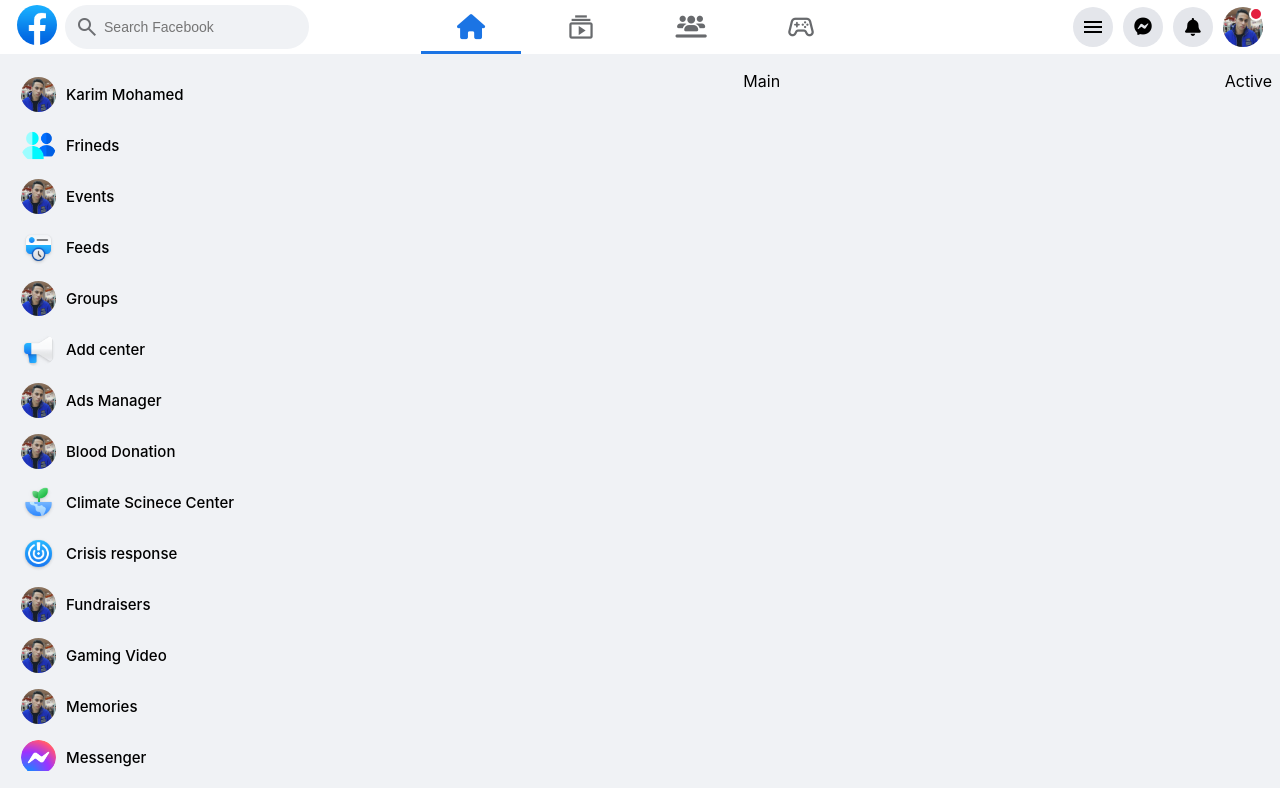
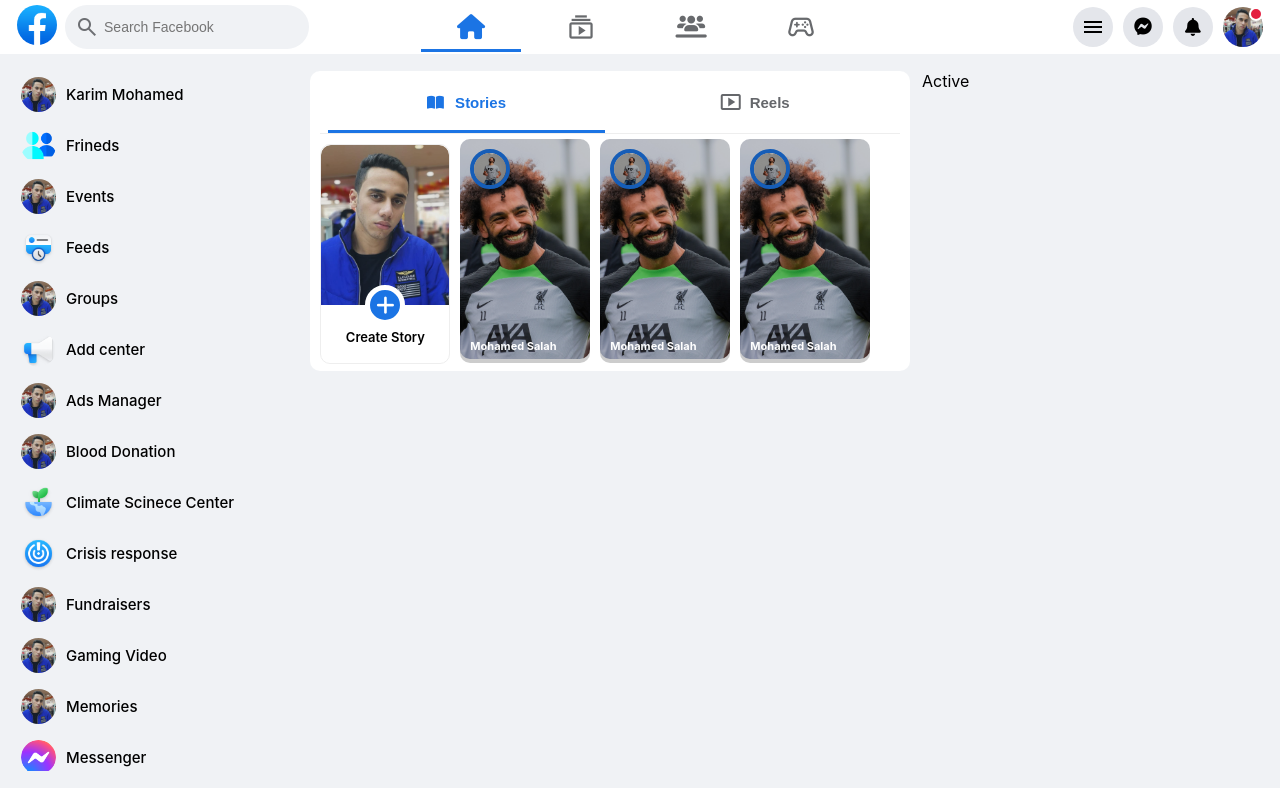
Before and after one commit to karimzz/facebook-clone2023, a React (Create React App) app: page / in a window 1280 px wide. Built offline with nearby package versions, Linux system fonts and the light colour scheme.

Commit message:
Story Done

```diff
--- /dev/null
+++ b/src/Component/Home/StoryComponent.js
@@ -0,0 +1,61 @@
+import React from 'react'
+import profilePic from './../../Image/profile.jpg' ;
+import MohamedSalahPic from "./../../Image/mohamedPost.jpg" ;
+import "./../../Page/Home/homePage.css"
+import mohamedPic from "./../../Image/mohamedProfile.jpg" ;
+
+const StoryComponent = () => {
+    return (
+        <div className='story'>
+            <div className='type'>
+                <button className='active'> <i className="fa-solid fa-book-open" style={{marginRight : "7px"}}></i> Stories</button>
+                <button style={{display : 'flex' , alignItems :"center" , justifyContent : 'center'}} > <span className="material-symbols-outlined" style={{marginRight :"7px"}} >smart_display</span> Reels</button>
+            </div>
+
+            <div className='stories'>
+                <div className='default-card'>
+                    <div className='image'>
+                        <img alt='story' src={profilePic} />
+                        <span className='x-icon'><i class="fa-solid fa-plus"></i></span>
+                    </div>
+                    <div className='text'>
+                        Create Story
+                    </div>
+                </div>
+
+                <div className='card' >
+                    <div clasName="image" style={{position :"relative"}}>
+                        <img alt='prof' className='story-profile' loading='lazy' src={mohamedPic} />
+                        <div className="over"></div>
+                        <h4 className='story-name'>Mohamed Salah</h4>
+                        <img alt='story' className='photo-story' loading='lazy' src={MohamedSalahPic} />
+                    </div>
+                </div>
+
+                <div className='card' >
+                    <div clasName="image" style={{position :"relative"}}>
+                        <img alt='prof' className='story-profile' loading='lazy' src={mohamedPic} />
+                        <div className="over"></div>
+                        <h4 className='story-name'>Mohamed Salah</h4>
+                        <img alt='story' className='photo-story' loading='lazy' src={MohamedSalahPic} />
+                    </div>
+                </div>
+
+                <div className='card' >
+                    <div clasName="image" style={{position :"relative"}}>
+                        <img alt='prof' className='story-profile' loading='lazy' src={mohamedPic} />
+                        <div className="over"></div>
+                        <h4 className='story-name'>Mohamed Salah</h4>
+                        <img alt='story' className='photo-story' loading='lazy' src={MohamedSalahPic} />
+                    </div>
+                </div>
+
+
+
+            </div>
+
+        </div>
+    )
+}
+
+export default StoryComponent
--- a/src/Component/Utility/utility.css
+++ b/src/Component/Utility/utility.css
@@ -9,6 +9,7 @@
 max-width: 100%;
 position: sticky;
 top: 0;
+z-index: 100;
 }
 
 .search{
--- a/src/Page/Home/HomePage.js
+++ b/src/Page/Home/HomePage.js
@@ -1,7 +1,7 @@
 import React from 'react' ;
 import "./homePage.css" ;
-import profilePic  from "../../Image/profile.jpg" ;
 import AsideComponent from '../../Component/Home/AsideComponent';
+import StoryComponent from '../../Component/Home/StoryComponent';
 
 
 const HomePage = () => {
@@ -10,11 +10,11 @@
 
         <AsideComponent />
 
-        <main>
-            Main
+        <main className='main-content'>
+            <StoryComponent />
         </main>
 
-        <section className='sponser'>
+        <section className='sponser' style={{width : "350px"}}>
             Active
         </section>
 
--- a/src/Page/Home/homePage.css
+++ b/src/Page/Home/homePage.css
@@ -124,3 +124,206 @@
     color: #7a7c80 !important;
 }
 /* End For Aside  */
+
+
+
+/* Start Main Content  */
+
+.main-content{
+    width:600px;
+}
+
+.main-content .story{
+background-color: white;
+border-radius: 10px;
+width: 100%;
+height: 300px;
+
+}
+
+.main-content .story .type{
+    display: flex;
+    justify-content: space-between;
+    padding: 4px 8px ;
+    border-bottom: 1px solid #EEE;
+}
+
+.main-content .story .type button{
+    width: 49%;
+    background-color: transparent;
+    border-radius: 10px;
+    color: #65676b;
+    padding: 15px 0px;
+    font-size: 15px;
+    font-weight: bold;
+    border: none;
+    align-items: center;
+    transition: .4s;
+}
+
+.main-content .story .type button:hover
+{
+    background-color: var(--hover-color);
+}
+
+.active{
+    color: #1b74e4 !important;
+    position: relative;
+
+}
+
+.active::after{
+    content: '' ;
+    position: absolute;
+    width: 100%;
+    height: 3px ;
+    background-color: #1b74e4;
+    top: 101%;
+    right: 0;
+}
+
+.active:hover{
+    background-color: transparent !important;
+}
+
+.story .default-card{
+    width: 130px;
+    height: 220px;
+    border-radius: 10px;
+    margin-top: 10px;
+    border: 1px solid #EEE;
+    overflow: hidden;
+    margin-right: 10px;
+
+}
+.story{
+    padding: 0 10px;
+}
+
+
+.story .default-card .image{
+    position: relative;
+
+}
+
+
+.story .default-card .image .x-icon{
+    position: absolute;
+    background-color: #1b74e4;
+    width: 40px;
+    height: 40px;
+    font-weight: 100;
+    border: 5px solid white;
+    border-radius: 50%;
+    z-index: 500;
+    transform: translateX(50%);
+    bottom: -16px;
+    right: 50% ;
+
+    font-size: 21px;
+    color: white;
+    display: flex;
+    justify-content: center;
+    align-items: center;
+}
+
+
+.story .default-card img{
+    width: 100%;
+    height: 160px;
+    object-fit: cover;
+    border-top-left-radius: 10px;
+    border-top-right-radius: 10px;
+    transition: .4s;
+}
+
+.story .default-card:hover img{
+    transform: scale(1.02);
+    opacity: .9;
+}
+
+.story .default-card .text{
+    margin-top:20px ;
+    text-align: center;
+    font-size:13px;
+    font-weight: 600;
+}
+
+
+.stories {
+    display: flex;
+    align-items: center;
+    overflow-x: auto;
+}
+
+
+.stories .card{
+    width: 130px;
+    height: 220px;
+    margin-right: 10px;
+
+    /* overflow: hidden; */
+}
+
+.stories .card  img {
+    width: 130px;
+    height: 220px;
+    object-fit: cover;
+    border-radius: 10px;
+    transition: .4s;
+
+}
+
+.stories .card:hover .over
+
+{
+    background-color: rgba(0 0 0 / .3) ;
+}
+
+
+
+  .image {
+    position: relative !important;
+    width: 100%;
+
+}
+
+.story .over{
+    position: absolute ;
+    width: 100% ;
+    height: 100% ;
+    top: 0 ;
+    left: 0;
+    background-color: rgba(0 0 0 / .2) ;
+    border-radius: 10px;
+    transition: .4s;
+}
+ .story .story-name{
+    position: absolute;
+    bottom: 10px;
+    left: 10px;
+    font-weight: bold;
+    font-size: 11px;
+    color: white;
+ }
+
+ .story .story-profile{
+    position: absolute;
+    display: block;
+    height: 40px !important;
+    width: 40px !important;
+    border-radius: 50% !important;
+    border: 4px solid #1b74e4;
+    left: 10px;
+    top: 10px;
+
+ }
+
+
+
+
+
+
+
+
+/* End Main Content  */
--- a/src/index.css
+++ b/src/index.css
@@ -6,6 +6,7 @@
   --main-background:#f0f2f5;
   --font-color :#9ea0a2;
   --blue-color :#1b74e4;
+  --hover-color :#e4e6e9;
 }
 
 
```
Also changed, not shown: src/Component/Home/PostsComponent.js (added, +12 -0 lines), src/Image/mohamedPost.jpg (added), src/Image/mohamedProfile.jpg (added).
